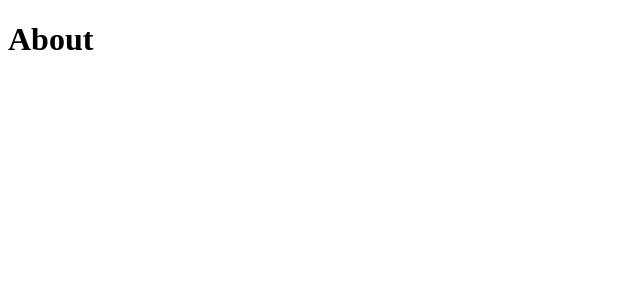
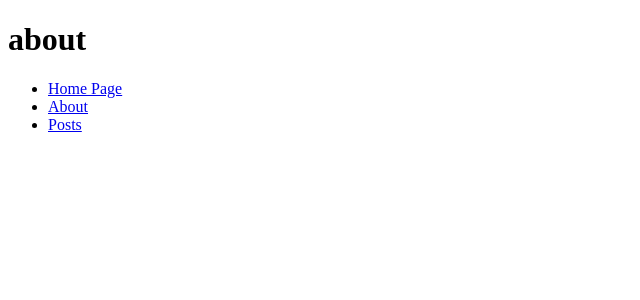
Before and after one commit to AndreaRispoli97/react-router, a React (Vite) app: page /about in a window 1280 px wide. Shown: the top 300 px of the page, without its empty margins (0-640 px from the left). Built offline with nearby package versions, Linux system fonts and the light colour scheme.

Commit message:
add: update About and Posts components to include MainNav and adjust heading case

```diff
--- a/src/pages/About.jsx
+++ b/src/pages/About.jsx
@@ -1,5 +1,5 @@
 import { useEffect, useState } from "react";
-
+import MainNav from "../components/MainNav";
 const About = () => {
 
     useEffect(() => {
@@ -11,7 +11,11 @@ const About = () => {
     }, [])
 
     return (
-        <div><h1>About</h1></div>
+        <>
+            <div><h1>about</h1></div>
+            <MainNav />
+        </>
+
     )
 
 
--- a/src/pages/Posts.jsx
+++ b/src/pages/Posts.jsx
@@ -1,5 +1,5 @@
 import { useEffect, useState } from "react";
-
+import MainNav from "../components/MainNav";
 const Posts = () => {
 
     useEffect(() => {
@@ -11,7 +11,10 @@ const Posts = () => {
     }, [])
 
     return (
-        <div><h1>Posts</h1></div>
+        <>
+            <div><h1>posts</h1></div>
+            <MainNav />
+        </>
     )
 
 
```
